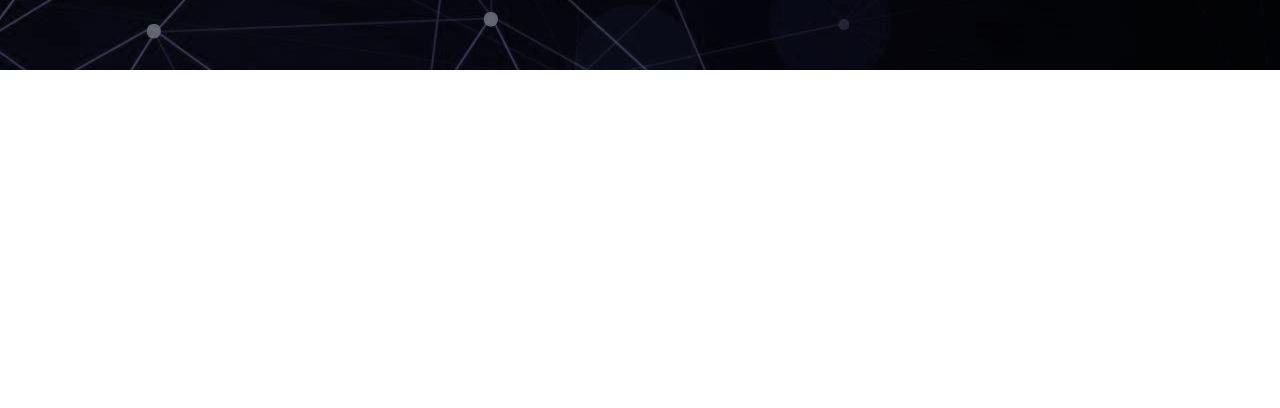
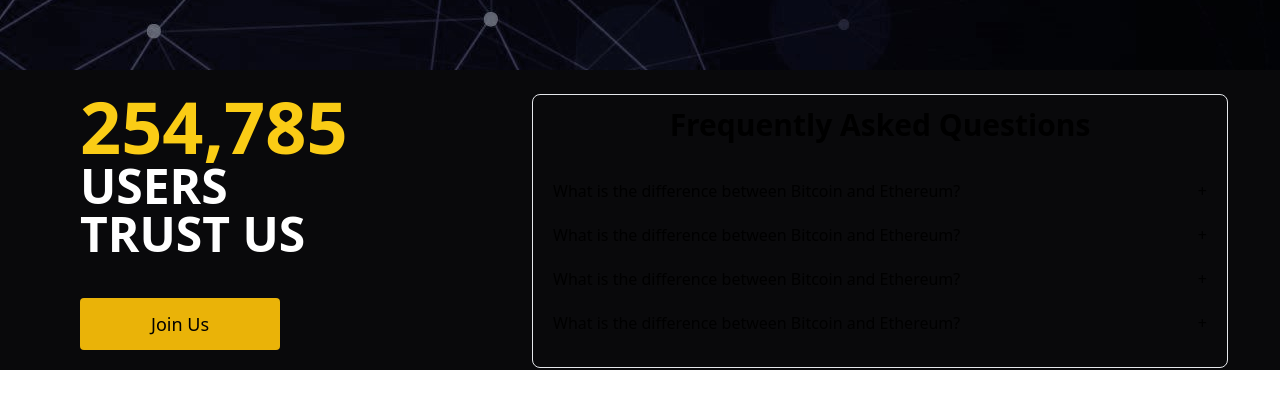
Before and after one commit to zahraRostami1999/crypto, a React (Vite) app in the folder crypto/: page / in a window 1280 px wide. Shown: the part 402-810 px from the top of the page. Built offline with nearby package versions, Linux system fonts and the light colour scheme; no server answers.

Commit message:
edit HomePage: add CountOfMembers and FrequentQuestions

```diff
--- a/crypto/src/pages/HomePage.jsx
+++ b/crypto/src/pages/HomePage.jsx
@@ -1,12 +1,17 @@
-import banner from "../assets/banner2.jpg";
 import Banner from "../components/banner/Banner";
+import CountOfMembers from "../components/CountOfMembers";
+import FrequentlyQuestions from "../components/FrequentlyQuestions";
 
 const HomePage = () => {
     return (
         <>
-            <div className="h-full">
-                <div className="h-screen">
+            <div className="h-full bg-zinc-950">
+                <div>
                     <Banner />
+                </div>
+                <div className="w-full flex justify-between px-10">
+                    <div className="w-2/5"><CountOfMembers /></div>
+                    <div className="w-3/5"><FrequentlyQuestions /></div>
                 </div>
             </div>
         </>
```
